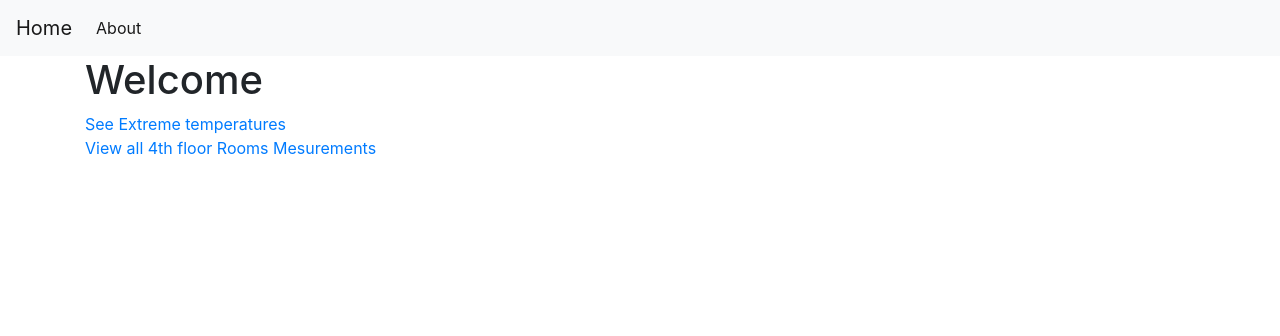
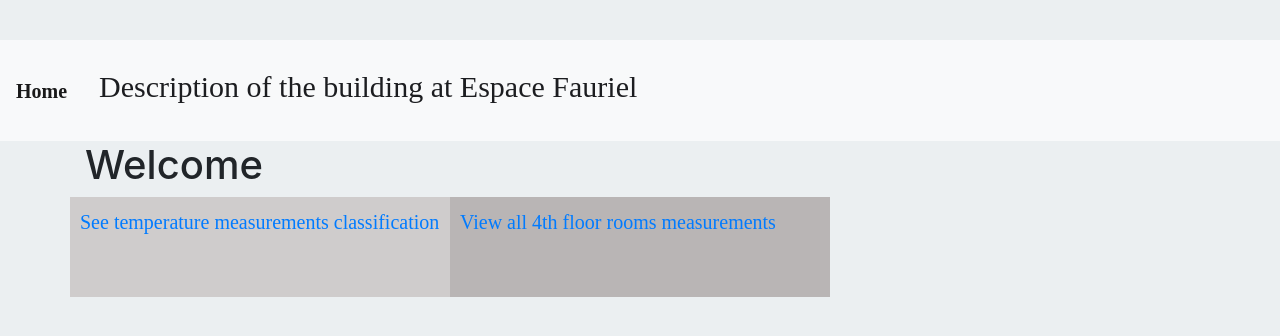
Before and after one commit to douaefatihi/ProjectSemWeb, a Flask app: page / in a window 1280 px wide. Shown: the top 336 px of the page. Run offline with Flask 2, Linux system fonts and the light colour scheme; some libraries are stand-ins or nearby versions.

Commit message:
changes on CSS and some minor modification in the code

```diff
--- a/app_flask/app.py
+++ b/app_flask/app.py
@@ -33,7 +33,7 @@ def compareWithMeteo(day):
         t = float(elm["temperature"])
         h = int(elm["hour"])
 
-        print(int(day[11:13]))
+        #print(int(day[11:13]))
 
         if h==int(day[11:13]):
             if(h<10):
--- a/app_flask/templates/base.html
+++ b/app_flask/templates/base.html
@@ -8,21 +8,18 @@
     <!-- Bootstrap CSS -->
     <link rel="stylesheet" href="https://stackpath.bootstrapcdn.com/bootstrap/4.3.1/css/bootstrap.min.css" integrity="sha384-ggOyR0iXCbMQv3Xipma34MD+dH/1fQ784/j6cY/iJTQUOhcWr7x9JvoRxT2MZw1T" crossorigin="anonymous">
 
-    <title>{% block title %} {% endblock %}</title>
+    <title>SemWeb Project</title>
   </head>
-  <body>
-    <nav class="navbar navbar-expand-md navbar-light bg-light">
-        <a class="navbar-brand" href="{{ url_for('index')}}">Home</a>
-        <button class="navbar-toggler" type="button" data-toggle="collapse" data-target="#navbarNav" aria-controls="navbarNav" aria-expanded="false" aria-label="Toggle navigation">
-            <span class="navbar-toggler-icon"></span>
-        </button>
-        <div class="collapse navbar-collapse" id="navbarNav">
-            <ul class="navbar-nav">
-            <li class="nav-item active">
-                <a class="nav-link" href="#">About</a>
-            </li>
-            </ul>
-        </div>
+  <body style="background-color: rgb(235, 239, 241);
+  margin: 40px auto ;" >
+    <nav class="navbar navbar-expand-md navbar-light bg-light" style="text-align: center;">
+        <a class="navbar-brand" href="{{ url_for('index')}}" style="font-family: serif; font-weight: bold;
+        font-size: 20px;">Home</a>
+        <label style="text-align: center;
+        font-family: serif;
+        font-size: 30px;
+        color: rgb(28, 29, 32);
+        padding: 16px; ">Description of the building at Espace Fauriel</label>
     </nav>
 
 
--- a/app_flask/templates/exthour.html
+++ b/app_flask/templates/exthour.html
@@ -2,7 +2,7 @@
 
 {% block content %}
 
-<h2>Choose Hour in day {{day}}:</h2>
+<h3>Choose Hour to dispaly temperature classification of each room {{day}}:</h3>
 <ul class="list-group list-group-flush" id="notes">
 
 
--- a/app_flask/templates/extreme.html
+++ b/app_flask/templates/extreme.html
@@ -2,12 +2,12 @@
 
 {% block content %}
 
-<h2>All the extreme temperatures and their datetime:</h2>
+<h2>choose temperature classification day</h2>
 <ul class="list-group list-group-flush" id="notes">
 
 
   <li class="list-group-item">
-    <a href="exthour1">See Extreme temperatures</a>
+
 
 
   </li>
--- a/app_flask/templates/humidity.html
+++ b/app_flask/templates/humidity.html
@@ -2,7 +2,7 @@
 
 {% block content %}
     <h1>{% block title %} Room {{room}} {% endblock %}</h1>
-    <h2>All Humidity of room {{room}}:</h2>
+    <h2>Humidity by Hour of room {{room}}:</h2>
 
 
     <ul class="list-group list-group-flush" id="notes">
--- a/app_flask/templates/index.html
+++ b/app_flask/templates/index.html
@@ -3,13 +3,41 @@
 {% block content %}
     <h1>{% block title %} Welcome  {% endblock %}</h1>
 
+    <style>
+        * {
+          box-sizing: border-box;
+        }
+
+        /* Create three equal columns that floats next to each other */
+        .column {
+          float: left;
+          width: 33.33%;
+          padding: 10px;
+          height: 100px; /* Should be removed. Only for demonstration */
+        }
+
+        /* Clear floats after the columns */
+        .row:after {
+          content: "";
+          display: table;
+          clear: both;
+        }
+        </style>
+
+    <div class="row">
+            <div class="column" style="background-color:rgb(207, 204, 204);">
+             <a style="font-family: serif;
+             font-size: 20px;" href="extreme">See temperature measurements classification </a>
+            </div>
+            <div class="column" style="background-color:rgb(185, 181, 181);">
+              <a href="roomes" style="font-family: serif;
+              font-size: 20px;">View all 4th floor rooms measurements</a>
+            </div>
+      </div>
+
+    <br/>
 
 
-
-    <a href="extreme">See Extreme temperatures</a>
-    <br/>
-
-    <a href="roomes">View all 4th floor Rooms Mesurements</a>
 
 
 
--- a/app_flask/templates/luminosity.html
+++ b/app_flask/templates/luminosity.html
@@ -2,7 +2,7 @@
 
 {% block content %}
     <h1>{% block title %} Room {{room}} {% endblock %}</h1>
-    <h2>All luminosities of room {{room}}:</h2>
+    <h2> Luminosity by Hour of room {{room}}:</h2>
 
 
     <ul class="list-group list-group-flush" id="notes">
--- a/app_flask/templates/room.html
+++ b/app_flask/templates/room.html
@@ -2,7 +2,7 @@
 
 {% block content %}
     <h1>{% block title %} Room {{room}} {% endblock %}</h1>
-    <h2>props:</h2>
+    <h2>The room observations : </h2>
 
 
     <ul class="list-group list-group-flush" id="notes">
--- a/app_flask/templates/temperature.html
+++ b/app_flask/templates/temperature.html
@@ -2,7 +2,7 @@
 
 {% block content %}
     <h1>{% block title %} Room {{room}} {% endblock %}</h1>
-    <h2>All temperatures of room {{room}}:</h2>
+    <h2> Temperature by Hour of room {{room}}:</h2>
 
 
     <ul class="list-group list-group-flush" id="notes">
```
Also changed, not shown: app_flask/templates/classified.html (+16 -21 lines).
